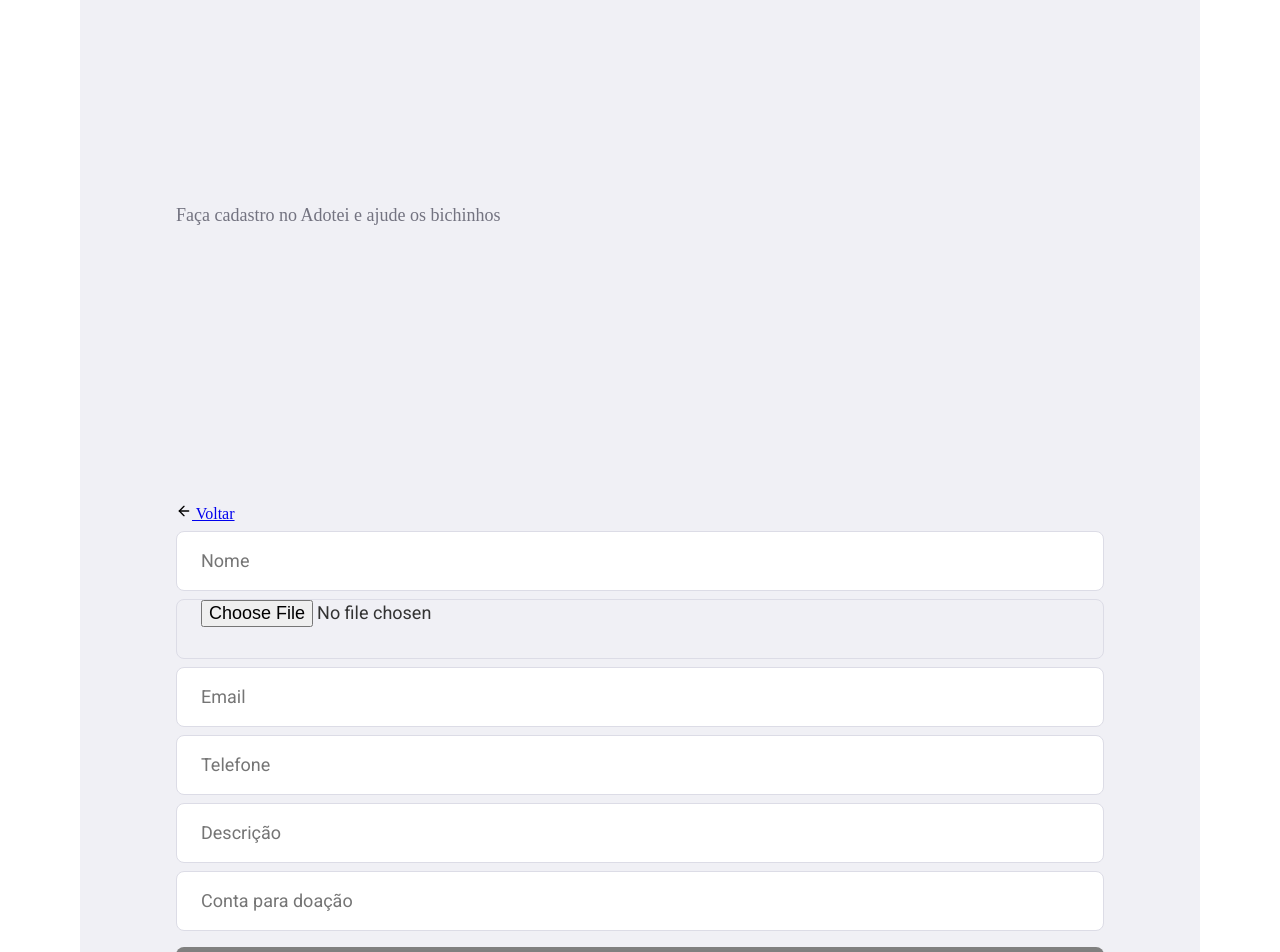
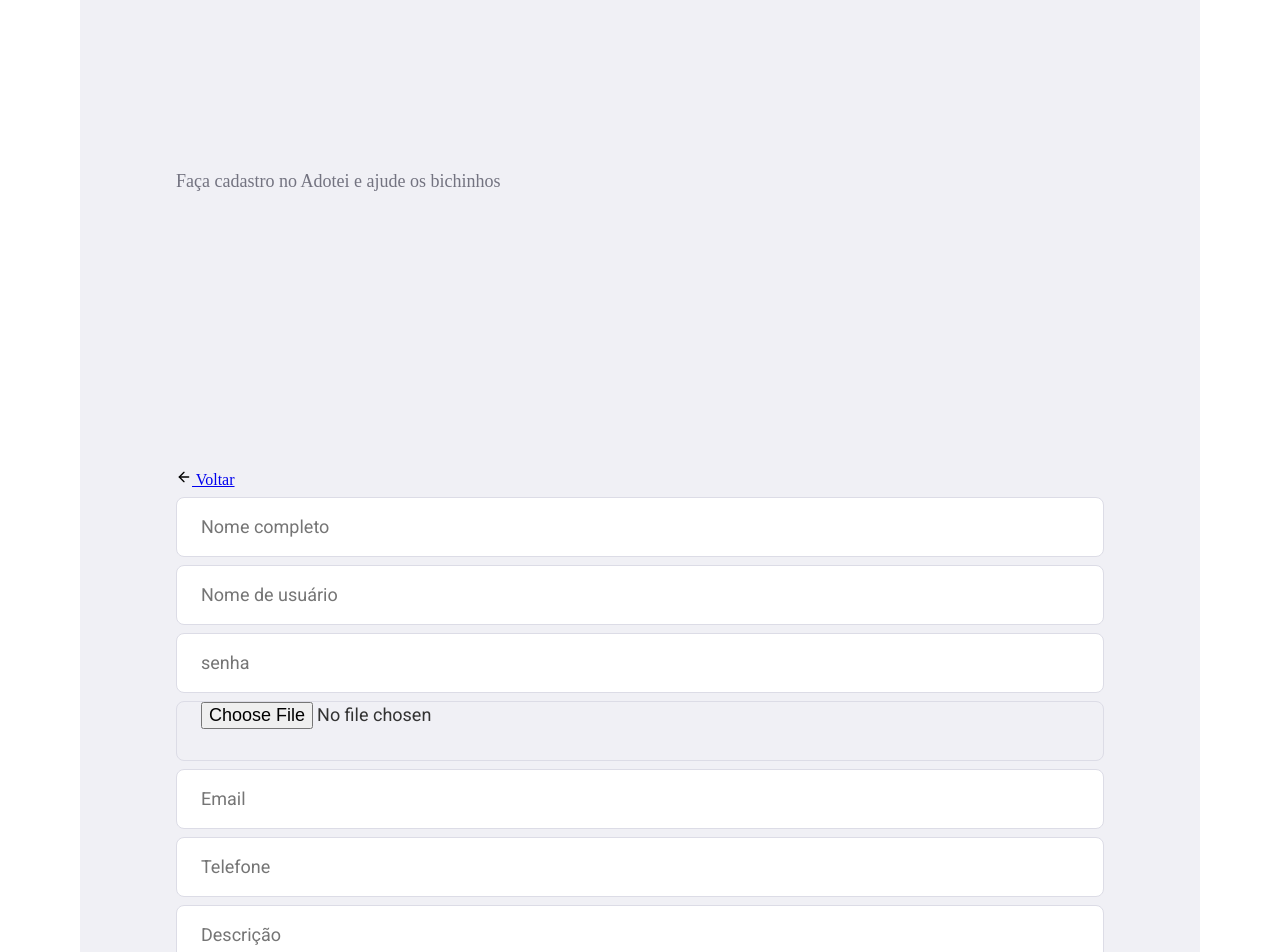
Before and after one commit to Angu-chuleta/Adotei-front, a React (Create React App) app: page /registeruser in a window 1280 px wide. Shown: the top 952 px of the page. Built offline with nearby package versions, Linux system fonts and the light colour scheme.

Commit message:
alteração registro user

```diff
--- a/src/pages/ProfileOng/index.js
+++ b/src/pages/ProfileOng/index.js
@@ -4,6 +4,7 @@ import {FiTrash2} from 'react-icons/fi';
 import "./styles.css"
 import Cabecalho from '../Cabecalho';
 
+//Incluir instituição no cadastro Pet
 export default function ProfileOng(){
 
     return(
--- a/src/pages/RegisterUser/index.js
+++ b/src/pages/RegisterUser/index.js
@@ -10,30 +10,38 @@ export default function RegisterUser() {
   const [foto, setFoto] = useState("");
   const [email, setEmail] = useState("");
   const [sobre, setSobre] = useState("");
-  const [credito, setCreditos] = useState("");
   const [telefone, setTelefone] = useState("");
+  const [username, setUsename] = useState("");
+  const [password, setPassword] = useState("");
   //const[city,setCity] = useState('');
   //const[state,setstate] = useState('');
 
   async function handleRegister(e) {
     e.preventDefault();
+    const role = 1;
+    const credito = 0;
 
     const data = {
+      username,
+      password,
+      role,
+      user: {
         name,
         foto,
         email,
         telefone,
         sobre,
         credito,
+      },
     };
 
     try {
-      const response = await apiService.post("user", data);
+      const response = await apiService.post("auth/new", data);
 
       console.log("Cadastro realizado com sucesso", response.status);
       history.push("/");
     } catch (err) {
-      console.log("Erro no cadastro tente novamente: ",err);
+      console.log("Erro no cadastro tente novamente: ", err);
     }
   }
 
@@ -49,9 +57,20 @@ export default function RegisterUser() {
         </section>
         <form onSubmit={handleRegister}>
           <input
-            placeholder="Nome"
+            placeholder="Nome completo"
             value={name}
             onChange={(e) => setName(e.target.value)}
+          />
+          <input
+            placeholder="Nome de usuário"
+            value={username}
+            onChange={(e) => setUsename(e.target.value)}
+          />
+          <input
+            placeholder="senha"
+            type="password"
+            value={password}
+            onChange={(e) => setPassword(e.target.value)}
           />
           <input
             placeholder="Foto"
@@ -76,12 +95,6 @@ export default function RegisterUser() {
             value={sobre}
             onChange={(e) => setSobre(e.target.value)}
           />
-          <input
-            placeholder="Conta para doação"
-            value={credito}
-            onChange={(e) => setCreditos(e.target.value)}
-          />
-
           <button className="button" type="submit">
             Cadastrar
           </button>
```
Lines whose indentation alone changed are shown as unchanged.
